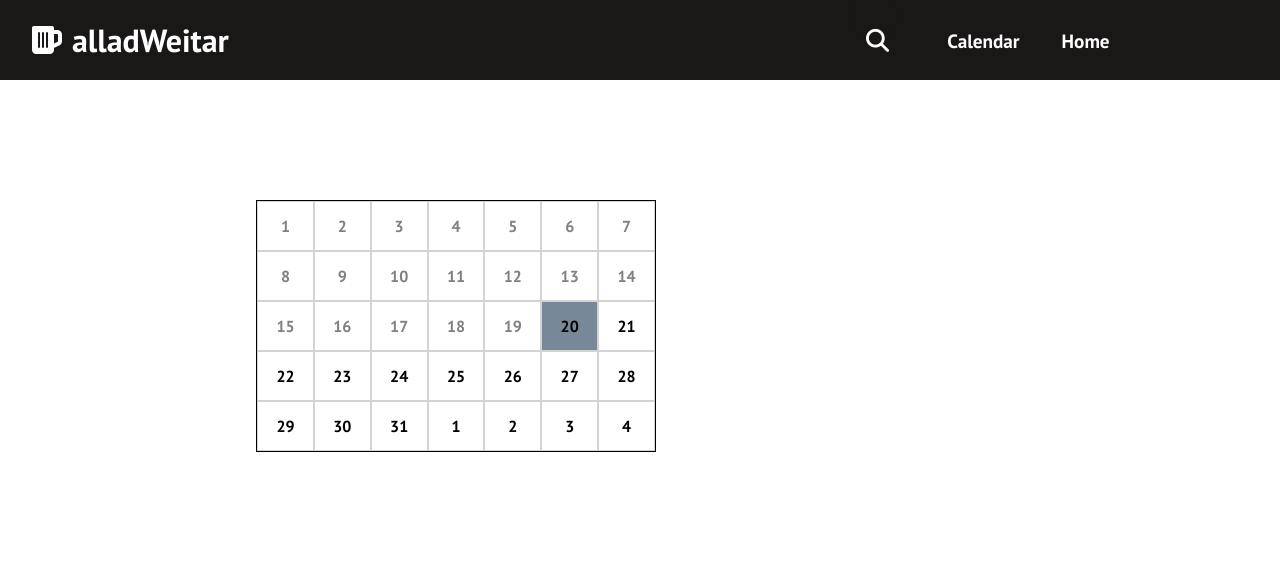
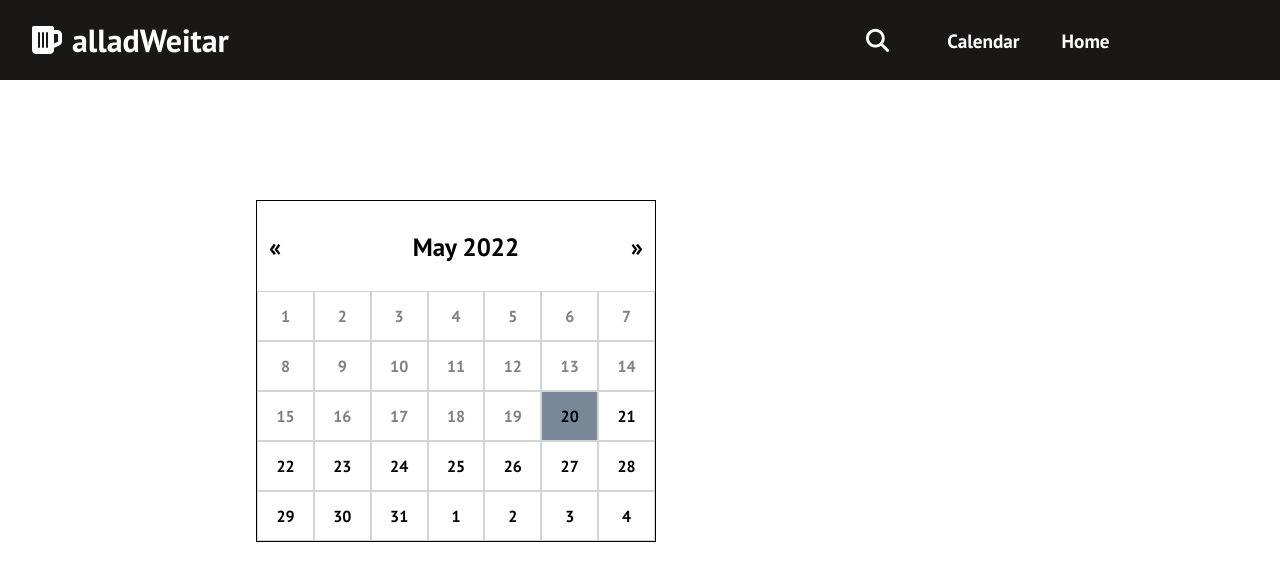
Before and after one commit to EricReinprecht/alladWeitar, a React (Create React App) app: page /calendar in a window 1280 px wide. Shown: the top 580 px of the page. Built offline with nearby package versions, Linux system fonts and the light colour scheme.

Commit message:
Calendar Header

```diff
--- a/src/components/Calendar/Calendar.css
+++ b/src/components/Calendar/Calendar.css
@@ -68,3 +68,26 @@
     justify-content: center;
     align-items: center;
 }
+
+.header{
+    display: flex;
+    justify-content: center;
+}
+
+.prev{
+    position: absolute;
+    left: 3%;
+
+    cursor: pointer;
+}
+
+.next{
+    position: absolute;
+    right: 3%;
+
+    cursor: pointer;
+}
+
+.current{
+
+}
--- a/src/components/Calendar/Calendar.js
+++ b/src/components/Calendar/Calendar.js
@@ -14,11 +14,32 @@ export default function Calendar() {
         setCalendar(buildCalendar(value));
     }, [value])
 
+    function curretMonthName(){
+        return value.format("MMMM")
+    }
+
+    function curretYear(){
+        return value.format("YYYY")
+    }
+
+    function prevMonth(){
+        return value.clone().subtract(1, "month")
+    }
+
+    function nextMonth(){
+        return value.clone().subtract(-1, "month")
+    }
 
   return (
     <>
         <div className='calendar-display'>
             <div className='calendar'>
+                <div className='header'>
+                    <div className='prev' onClick={() => setValue(prevMonth())}>{String.fromCharCode(171)}</div>
+                    <div className='current'>{curretMonthName()} {curretYear()}</div>
+                    <div className='next' onClick={() => setValue(nextMonth())}>{String.fromCharCode(187)}</div>
+                </div>
+                <div className='body'>
                     {calendar.map((week) => (
                         <div className='week'>
                             {week.map((day) => (
@@ -26,8 +47,9 @@ export default function Calendar() {
                                     <div className={dayStyles(day, value)}>{day.format("D").toString()}</div>
                                 </div>
                             ))}
+                    </div>))}
+                </div>
 
-                </div>))}
             </div>
         </div>
     </>
```
Lines whose indentation alone changed are shown as unchanged.
